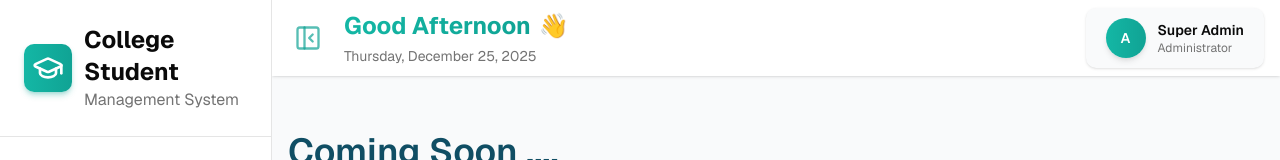
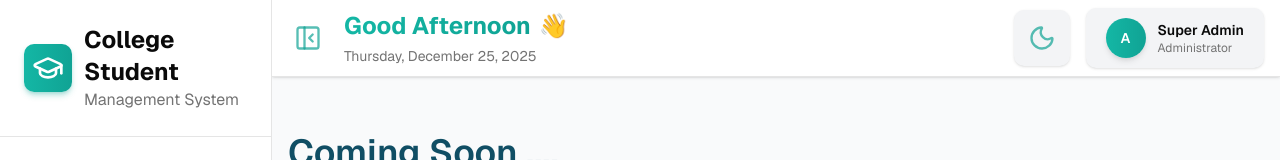
Before and after one commit to mdmitulhossen/Assignment-College-Student-Management-System, a Next.js app: page / in a window 1280 px wide. Shown: the top 160 px of the page. Built offline with nearby package versions, Linux system fonts and the light colour scheme.

Commit message:
feat: theme toggle implementation done

```diff
--- a/src/app/(dashboard)/layout.tsx
+++ b/src/app/(dashboard)/layout.tsx
@@ -1,4 +1,5 @@
 import DashboardContent from "@/components/layout/DashboardContent";
+import { ThemeProvider } from "@/components/layout/ThemeProvider";
 
 interface DashboardLayoutProps {
     children: React.ReactNode;
@@ -9,11 +10,13 @@ interface DashboardLayoutProps {
 
 const DashboardLayout = ({ children, title = "Dashboard", subtitle, action }: DashboardLayoutProps) => {
     return (
-        <div className="min-h-screen bg-gray-50 dark:bg-gray-900">
-            <DashboardContent title={title} subtitle={subtitle} action={action}>
-                {children}
-            </DashboardContent>
-        </div>
+        <ThemeProvider>
+            <div className="min-h-screen bg-gray-50 dark:bg-gray-900">
+                <DashboardContent title={title} subtitle={subtitle} action={action}>
+                    {children}
+                </DashboardContent>
+            </div>
+        </ThemeProvider>
     );
 };
 
--- a/src/app/globals.css
+++ b/src/app/globals.css
@@ -54,10 +54,10 @@
   --card-foreground: oklch(0.145 0 0);
   --popover: oklch(1 0 0);
   --popover-foreground: oklch(0.145 0 0);
-  --primary: #10A394;
+  --primary: #10a394;
   --primary-foreground: oklch(0.985 0 0);
-  --gradient-start: #14B7A5;
-  --gradient-end: #10A394;
+  --gradient-start: #14b7a5;
+  --gradient-end: #10a394;
   --secondary: oklch(0.97 0 0);
   --secondary-foreground: oklch(0.205 0 0);
   --muted: oklch(0.97 0 0);
@@ -84,16 +84,16 @@
 }
 
 .dark {
-  --background: oklch(0.145 0 0);
+  --background: #030712;
   --foreground: oklch(0.985 0 0);
-  --card: oklch(0.205 0 0);
+  --card: #111827;
   --card-foreground: oklch(0.985 0 0);
-  --popover: oklch(0.205 0 0);
+  --popover: #111827;
   --popover-foreground: oklch(0.985 0 0);
-  --primary: #10A394;
+  --primary: #10a394;
   --primary-foreground: oklch(0.985 0 0);
-  --gradient-start: #14B7A5;
-  --gradient-end: #10A394;
+  --gradient-start: #14b7a5;
+  --gradient-end: #10a394;
   --secondary: oklch(0.269 0 0);
   --secondary-foreground: oklch(0.985 0 0);
   --muted: oklch(0.269 0 0);
@@ -109,7 +109,7 @@
   --chart-3: oklch(0.769 0.188 70.08);
   --chart-4: oklch(0.627 0.265 303.9);
   --chart-5: oklch(0.645 0.246 16.439);
-  --sidebar: oklch(0.205 0 0);
+  --sidebar: #111827;
   --sidebar-foreground: oklch(0.985 0 0);
   --sidebar-primary: oklch(0.488 0.243 264.376);
   --sidebar-primary-foreground: oklch(0.985 0 0);
@@ -131,4 +131,29 @@
     @apply bg-background text-foreground;
     scroll-behavior: smooth;
   }
+
+  /* Scrollbar Styling */
+  ::-webkit-scrollbar {
+    width: 10px;
+    height: 10px;
+  }
+
+  ::-webkit-scrollbar-track {
+    @apply bg-background;
+  }
+
+  ::-webkit-scrollbar-thumb {
+    background: var(--primary);
+    border-radius: 5px;
+  }
+
+  ::-webkit-scrollbar-thumb:hover {
+    background: var(--gradient-start);
+  }
+
+  /* Firefox Scrollbar */
+  * {
+    scrollbar-width: thin;
+    scrollbar-color: var(--primary) transparent;
+  }
 }
--- a/src/components/layout/DashboardContent.tsx
+++ b/src/components/layout/DashboardContent.tsx
@@ -26,7 +26,7 @@ const DashboardContent = ({ children, title = "Dashboard", subtitle, action }: D
                 isExpanded ? "2xl:ml-78" : "2xl:ml-20"
             )}>
                 <TopBar title={title} subtitle={subtitle} action={action} />
-                <main className="2xl:p-8 p-4">
+                <main className="2xl:p-8 p-4 dark:bg-background">
                     {children}
                 </main>
             </div>
--- /dev/null
+++ b/src/components/layout/ThemeProvider.tsx
@@ -0,0 +1,14 @@
+'use client';
+
+import { useThemeStore } from '@/store/theme-store';
+import { useEffect } from 'react';
+
+export function ThemeProvider({ children }: { children: React.ReactNode }) {
+    const initializeTheme = useThemeStore((state) => state.initializeTheme);
+
+    useEffect(() => {
+        initializeTheme();
+    }, [initializeTheme]);
+
+    return <>{children}</>;
+}
--- a/src/components/shared/SideBar.tsx
+++ b/src/components/shared/SideBar.tsx
@@ -44,7 +44,7 @@ const SideBar = () => {
 
             {/* Sidebar */}
             <aside className={cn(
-                "fixed left-0 top-0 z-50 h-screen border-r bg-background transition-all duration-300",
+                "fixed left-0 top-0 z-50 h-screen border-r bg-card transition-all duration-300",
                 "w-68",
                 "lg:translate-x-0",
                 isMobileOpen ? "translate-x-0" : "-translate-x-full lg:translate-x-0",
@@ -116,7 +116,7 @@ const SideBar = () => {
                     <div className="border-t p-4 flex flex-col items-center">
                         {isExpanded ? (
                             <>
-                                <div className="flex items-center gap-3 bg-gray-50 shadow rounded-lg px-5 py-2 w-full">
+                                <div className="flex items-center gap-3 bg-gray-100 dark:bg-gray-800 shadow rounded-lg px-5 py-2 w-full">
                                     <div className="flex h-12 w-12 shrink-0 items-center justify-center rounded-full bg-primary/90 text-white font-semibold">
                                         A
                                     </div>
@@ -132,7 +132,7 @@ const SideBar = () => {
                                 <div className="lg:flex hidden h-12 w-12 items-center justify-center rounded-full bg-primary/90 text-white font-semibold">
                                     A
                                 </div>
-                                <div className="lg:hidden flex items-center gap-3 bg-gray-50 shadow rounded-lg px-5 py-2 w-full">
+                                <div className="lg:hidden flex items-center gap-3 bg-gray-100 dark:bg-gray-800 shadow rounded-lg px-5 py-2 w-full">
                                     <div className="flex h-12 w-12 shrink-0 items-center justify-center rounded-full bg-primary/90 text-white font-semibold">
                                         A
                                     </div>
--- a/src/components/shared/TopBar.tsx
+++ b/src/components/shared/TopBar.tsx
@@ -2,8 +2,9 @@
 'use client';
 
 import { useSidebarStore } from "@/store/sidebar-store";
+import { useThemeStore } from "@/store/theme-store";
 import { getCurrentDate, getGreeting } from "@/utils/greeting.utils";
-import { Menu, PanelLeftClose, X } from "lucide-react";
+import { Menu, Moon, PanelLeftClose, Sun, X } from "lucide-react";
 
 interface TopBarProps {
     title: string;
@@ -13,6 +14,7 @@ interface TopBarProps {
 
 const TopBar = ({ subtitle }: TopBarProps) => {
     const { isExpanded, isMobileOpen, toggleSidebar, toggleMobileSidebar } = useSidebarStore();
+    const { resolvedTheme, setTheme } = useThemeStore();
 
     const handleToggle = () => {
         if (window.innerWidth < 1024) {
@@ -22,8 +24,12 @@ const TopBar = ({ subtitle }: TopBarProps) => {
         }
     };
 
+    const toggleTheme = () => {
+        setTheme(resolvedTheme === 'dark' ? 'light' : 'dark');
+    };
+
     return (
-        <div className="sticky top-0 z-30 flex items-center justify-between bg-background/95 backdrop-blur-md px-4 2xl:px-8 py-2 shadow-sm">
+        <div className="sticky top-0 z-30 flex items-center justify-between bg-card/95 backdrop-blur-md px-4 2xl:px-8 py-2 shadow-sm border-b">
             {/* Toggle Button */}
             <button
                 onClick={handleToggle}
@@ -46,15 +52,28 @@ const TopBar = ({ subtitle }: TopBarProps) => {
                     <h1 className="text-xl sm:text-2xl 2xl:text-3xl font-bold bg-linear-to-r from-(--gradient-start) to-(--gradient-end) bg-clip-text text-transparent">
                         {getGreeting()}
                     </h1>
-                    <span className="text-lg sm:text-xl xl:text-2xl">👋</span>
+                    <span className="text-lg sm:text-xl xl:text-2xl hidden sm:block">👋</span>
                 </div>
-                <p className="mt-1 text-xs sm:text-sm text-muted-foreground">{getCurrentDate()}</p>
+                <p className="mt-1 text-xs sm:text-sm text-muted-foreground hidden sm:block">{getCurrentDate()}</p>
                 {subtitle && <p className="mt-2 text-sm lg:text-base font-medium text-foreground">{subtitle}</p>}
             </div>
 
             <div className="flex items-center gap-4">
+                {/* Theme Toggle */}
+                <button
+                    onClick={toggleTheme}
+                    className="flex p-1.5 md:p-3.5 items-center justify-center rounded-lg hover:bg-accent transition-colors group bg-gray-100 dark:bg-gray-800 shadow cursor-pointer"
+                    aria-label="Toggle theme"
+                >
+                    {resolvedTheme === 'dark' ? (
+                        <Sun className="md:h-7 md:w-7 w-5 h-5 text-primary/70 group-hover:text-primary transition-colors" />
+                    ) : (
+                        <Moon className="md:h-7 md:w-7 w-5 h-5 text-primary/70 group-hover:text-primary transition-colors" />
+                    )}
+                </button>
+
                 {/* Desktop View */}
-                <div className="hidden sm:flex items-center gap-3 rounded-lg px-3 sm:px-5 py-2.5 bg-gray-50 shadow">
+                <div className="hidden md:flex items-center gap-3 rounded-lg px-3 sm:px-5 py-2.5 bg-gray-100 dark:bg-gray-800 shadow">
                     <div className="flex h-8 w-8 sm:h-10 sm:w-10 items-center justify-center rounded-full bg-linear-to-r from-(--gradient-start) to-(--gradient-end) text-white font-semibold shadow-md text-sm">
                         A
                     </div>
@@ -64,7 +83,7 @@ const TopBar = ({ subtitle }: TopBarProps) => {
                     </div>
                 </div>
                 {/* Mobile View - Just Avatar */}
-                <div className="flex sm:hidden h-8 w-8 items-center justify-center rounded-full bg-linear-to-r from-(--gradient-start) to-(--gradient-end) text-white font-semibold shadow-md text-sm">
+                <div className="flex md:hidden h-8 w-8 items-center justify-center rounded-full bg-linear-to-r from-(--gradient-start) to-(--gradient-end) text-white font-semibold shadow-md text-sm">
                     A
                 </div>
             </div>
--- /dev/null
+++ b/src/store/theme-store.ts
@@ -0,0 +1,65 @@
+import { create } from 'zustand';
+import { createJSONStorage, persist } from 'zustand/middleware';
+
+type Theme = 'light' | 'dark' | 'system';
+
+interface ThemeState {
+    theme: Theme;
+    resolvedTheme: 'light' | 'dark';
+    setTheme: (theme: Theme) => void;
+    initializeTheme: () => void;
+}
+
+export const useThemeStore = create<ThemeState>()(
+    persist(
+        (set, get) => ({
+            theme: 'system',
+            resolvedTheme: 'light',
+
+            setTheme: (theme: Theme) => {
+                set({ theme });
+
+                // Apply theme immediately
+                const root = window.document.documentElement;
+                const systemTheme = window.matchMedia('(prefers-color-scheme: dark)').matches ? 'dark' : 'light';
+                const resolvedTheme = theme === 'system' ? systemTheme : theme;
+
+                root.classList.remove('light', 'dark');
+                root.classList.add(resolvedTheme);
+
+                set({ resolvedTheme });
+            },
+
+            initializeTheme: () => {
+                const { theme } = get();
+                const root = window.document.documentElement;
+                const systemTheme = window.matchMedia('(prefers-color-scheme: dark)').matches ? 'dark' : 'light';
+                const resolvedTheme = theme === 'system' ? systemTheme : theme;
+
+                root.classList.remove('light', 'dark');
+                root.classList.add(resolvedTheme);
+
+                set({ resolvedTheme });
+
+                // Listen for system theme changes
+                const mediaQuery = window.matchMedia('(prefers-color-scheme: dark)');
+                const handleChange = (e: MediaQueryListEvent) => {
+                    const { theme } = get();
+                    if (theme === 'system') {
+                        const newResolvedTheme = e.matches ? 'dark' : 'light';
+                        root.classList.remove('light', 'dark');
+                        root.classList.add(newResolvedTheme);
+                        set({ resolvedTheme: newResolvedTheme });
+                    }
+                };
+
+                mediaQuery.addEventListener('change', handleChange);
+            },
+        }),
+        {
+            name: 'theme-storage',
+            storage: createJSONStorage(() => localStorage),
+            partialize: (state) => ({ theme: state.theme }),
+        }
+    )
+);
```
